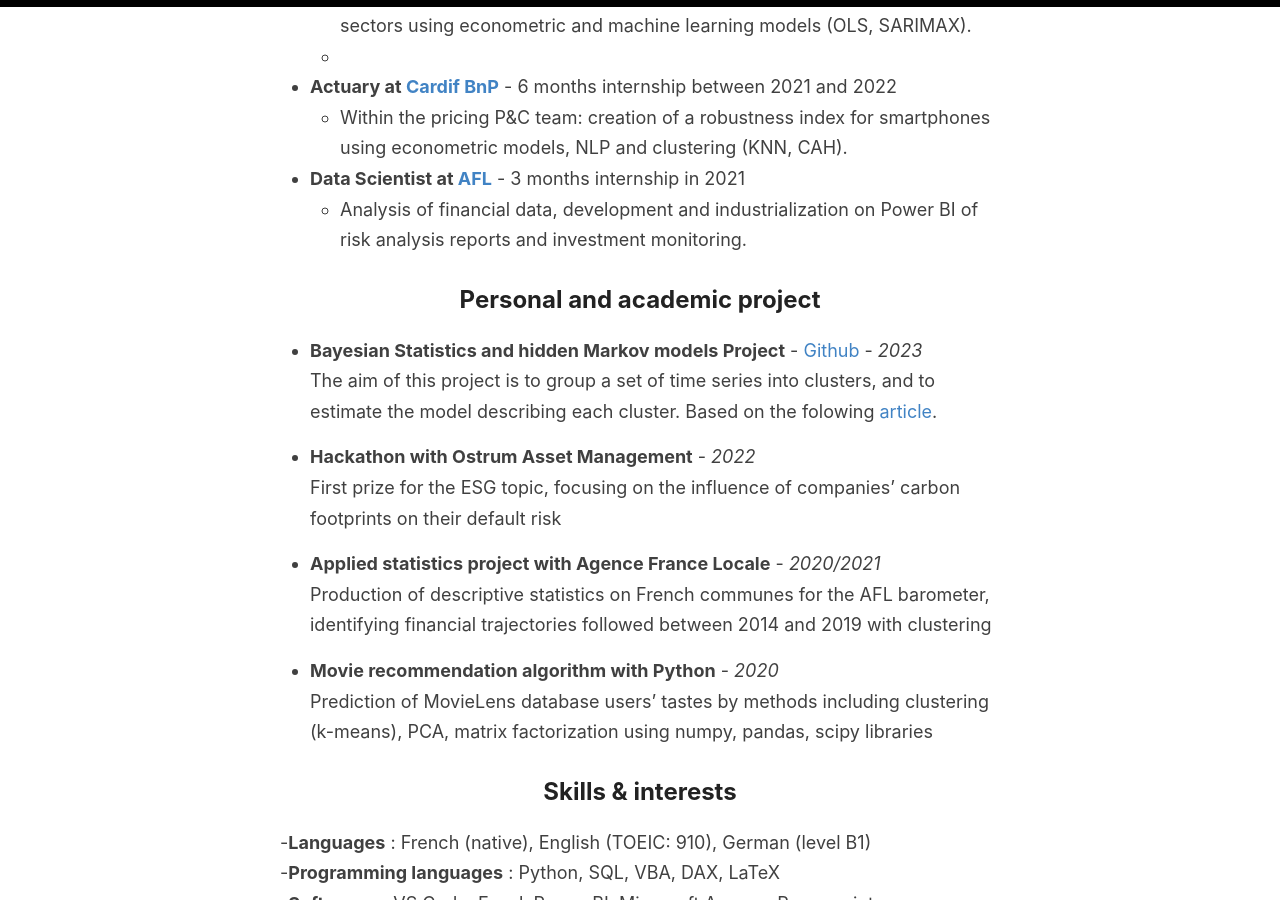
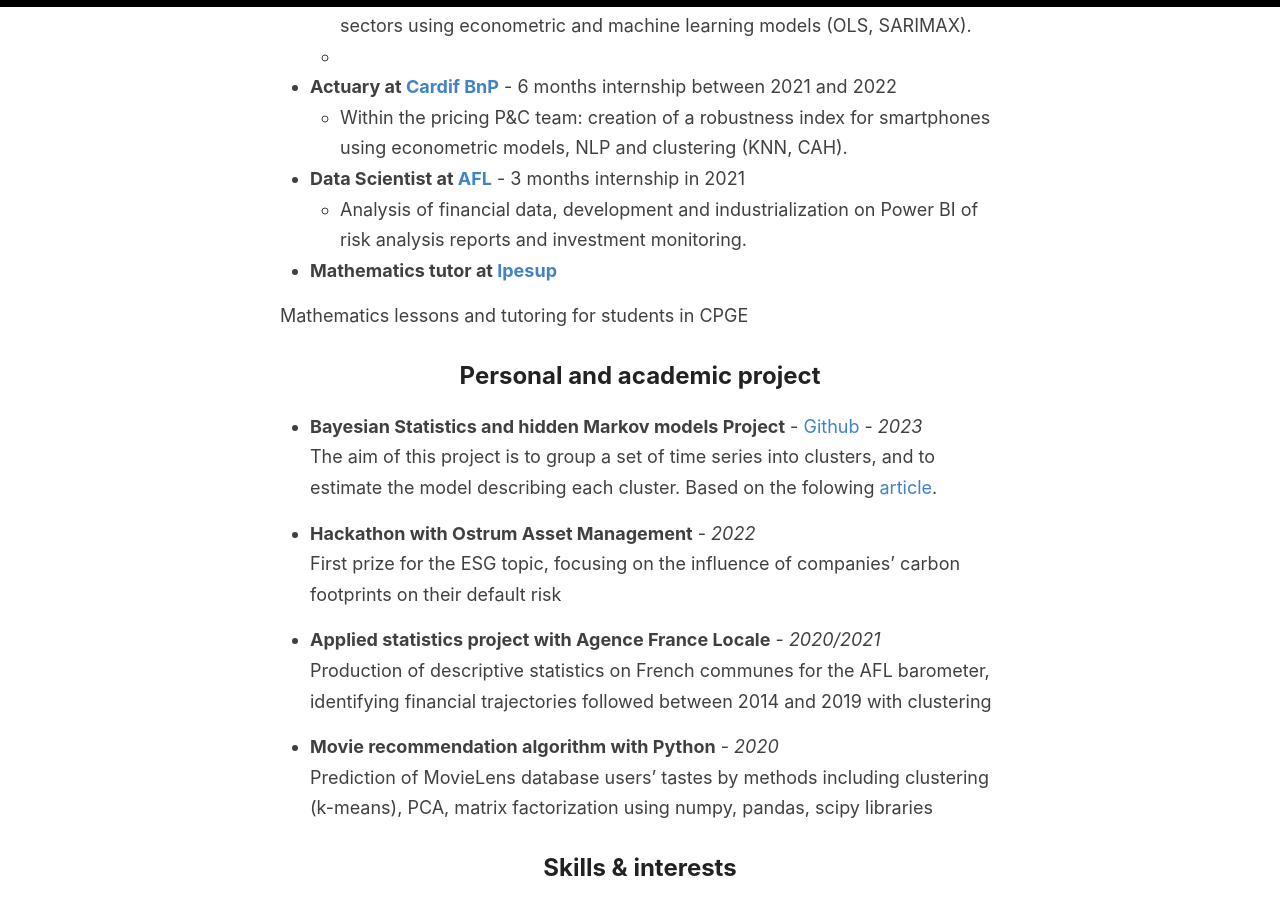
Before and after one commit to Zaltarba/blog, a Jekyll site: the page built from _pages/CV.md, in a window 1280 px wide and 900 px high, scrolled down 980 px. Built offline with Jekyll 4.4.1, drawn with Linux system fonts in a browser that asks for light colours.

Commit message:
Update CV.md

```diff
--- a/_pages/CV.md
+++ b/_pages/CV.md
@@ -33,6 +33,10 @@
 - **Data Scientist at [AFL](https://www.agence-france-locale.fr/a-propos-de-lafl/)** - 3 months internship in 2021
   - Analysis of financial data, development and industrialization on Power BI of risk analysis reports and investment monitoring.
 
+- **Mathematics tutor at [Ipesup](https://www.ipesup.fr)**
+
+Mathematics lessons and tutoring for students in CPGE
+
 ## Personal and academic project
 
 - **Bayesian Statistics and hidden Markov models Project** - [Github](https://github.com/Zaltarba/Bayesian_statistics_project.git) - *2023*
```
